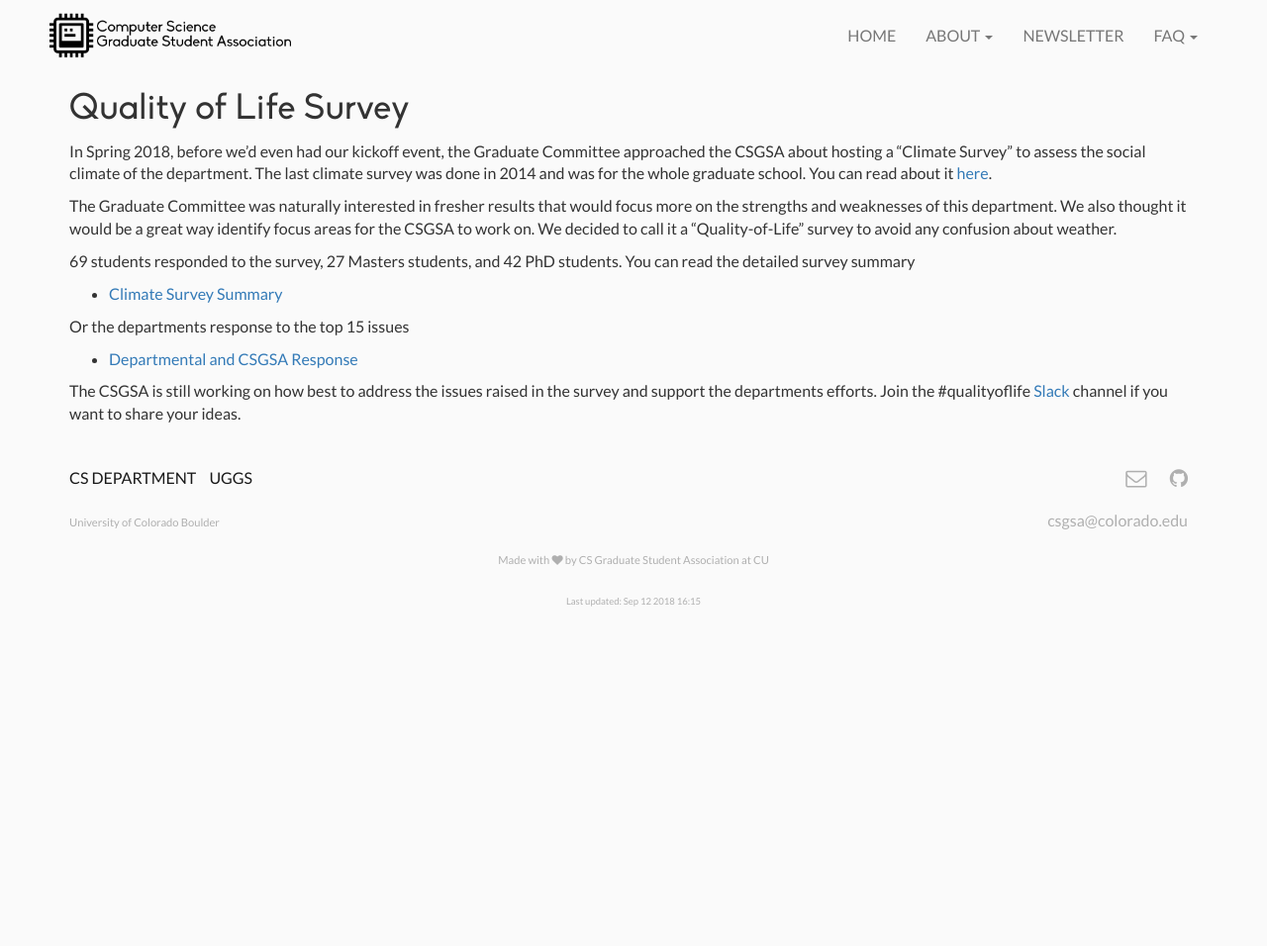
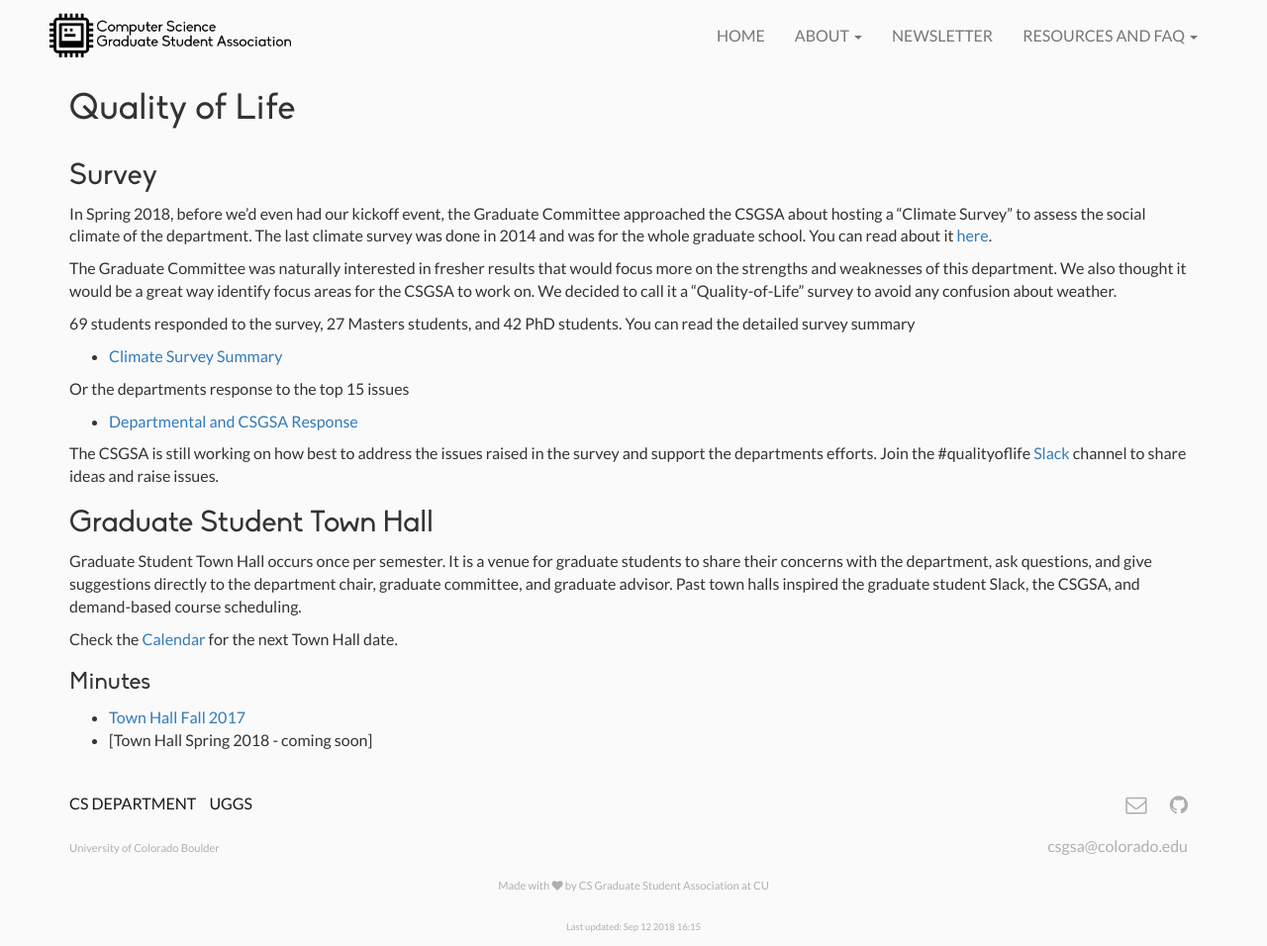
Before and after one commit to casassg/events-landing, a Jekyll site: the page built from quality_of_life.md, in a window 1280 px wide. Shown: the whole page at 99% size. Built offline with Jekyll 4.4.1, drawn with Linux system fonts in a browser that asks for light colours; nearby versions of some CDN libraries; before the commit the page ends 910 px from its top, so only the background shows below that.

Commit message:
Remove non-existant event, update links in qualityoflife page, update menu

```diff
--- a/_data/menu.yml
+++ b/_data/menu.yml
@@ -13,11 +13,11 @@
 - name: Newsletter
   url: /archive
 
-- name: FAQ
+- name: Resources and FAQ
   subcategories:
   - name: Graduate Student Handbook
     external: https://www.colorado.edu/cs/current-students/graduate-students
-  - name: Reporting and Support Resources
+  - name: Don't Ignore It (Reporting and Support)
     external: https://www.colorado.edu/dontignoreit
   - name: Quality of Life
     url: quality_of_life
--- a/_includes/newsletter.html
+++ b/_includes/newsletter.html
@@ -20,7 +20,7 @@
 		{% endfor %}
 		<div class="col-md-4">
 			<h3>Older Posts</h3>
-			{% for post in site.posts offset:2 limit:4 %}
+			{% for post in site.posts offset:2 limit:2 %}
 				<p>
 					<a href="{{post.url  | relative_url}}">
 						<h4>{{ post.title }}</h4>
--- a/quality_of_life.md
+++ b/quality_of_life.md
@@ -1,7 +1,9 @@
 ---
 layout: page
-title: Quality of Life Survey
+title: Quality of Life
 ---
+
+## Survey
 
 In Spring 2018, before we'd even had our kickoff event, the Graduate Committee approached the CSGSA about hosting a “Climate Survey” to assess the social climate of the department. The last climate survey was done in 2014 and was for the whole graduate school. You can read about it [here](https://www.colorado.edu/oda/institutional-research/surveys/social-climate-surveys/graduate-student-social-climate-survey).
 
@@ -9,10 +11,21 @@ The Graduate Committee was naturally interested in fresher results that would fo
 
 69 students responded to the survey, 27 Masters students, and 42 PhD students. You can read the detailed survey summary
 
-- [Climate Survey Summary](/landing/{% post_url 2018-03-28-Quality-of-Life-Survey-Summary%})
+- [Climate Survey Summary]({% post_url 2018-03-28-Quality-of-Life-Survey-Summary%})
 
 Or the departments response to the top 15 issues
 
-- [Departmental and CSGSA Response](/landing/{% post_url 2018-04-17-Quality-of-Life-Survey-Response %})
+- [Departmental and CSGSA Response]({% post_url 2018-04-17-Quality-of-Life-Survey-Response %})
 
-The CSGSA is still working on how best to address the issues raised in the survey and support the departments efforts. Join the #qualityoflife [Slack](https://boulder-cs-grads.slack.com/) channel if you  want to share your ideas.
+The CSGSA is still working on how best to address the issues raised in the survey and support the departments efforts. Join the #qualityoflife [Slack](https://boulder-cs-grads.slack.com/) channel to share ideas and raise issues.
+
+## Graduate Student Town Hall
+
+Graduate Student Town Hall occurs once per semester. It is a venue for graduate students to share their concerns with the department, ask questions, and give suggestions directly to the department chair, graduate committee, and graduate advisor. Past town halls inspired the graduate student Slack, the CSGSA, and demand-based course scheduling.
+
+Check the [Calendar](calendar.bouldercsgrads.org) for the next Town Hall date.
+
+### Minutes
+
+- [Town Hall Fall 2017](2018/04/09/Graduate-Student-Town-Hall-2017-Summary-and-Outcomes.html)
+- [Town Hall Spring 2018 - coming soon]
```
Also changed, not shown: _posts/2018-09-01-Ice-Cream-Social.md (deleted, +0 -13 lines).
